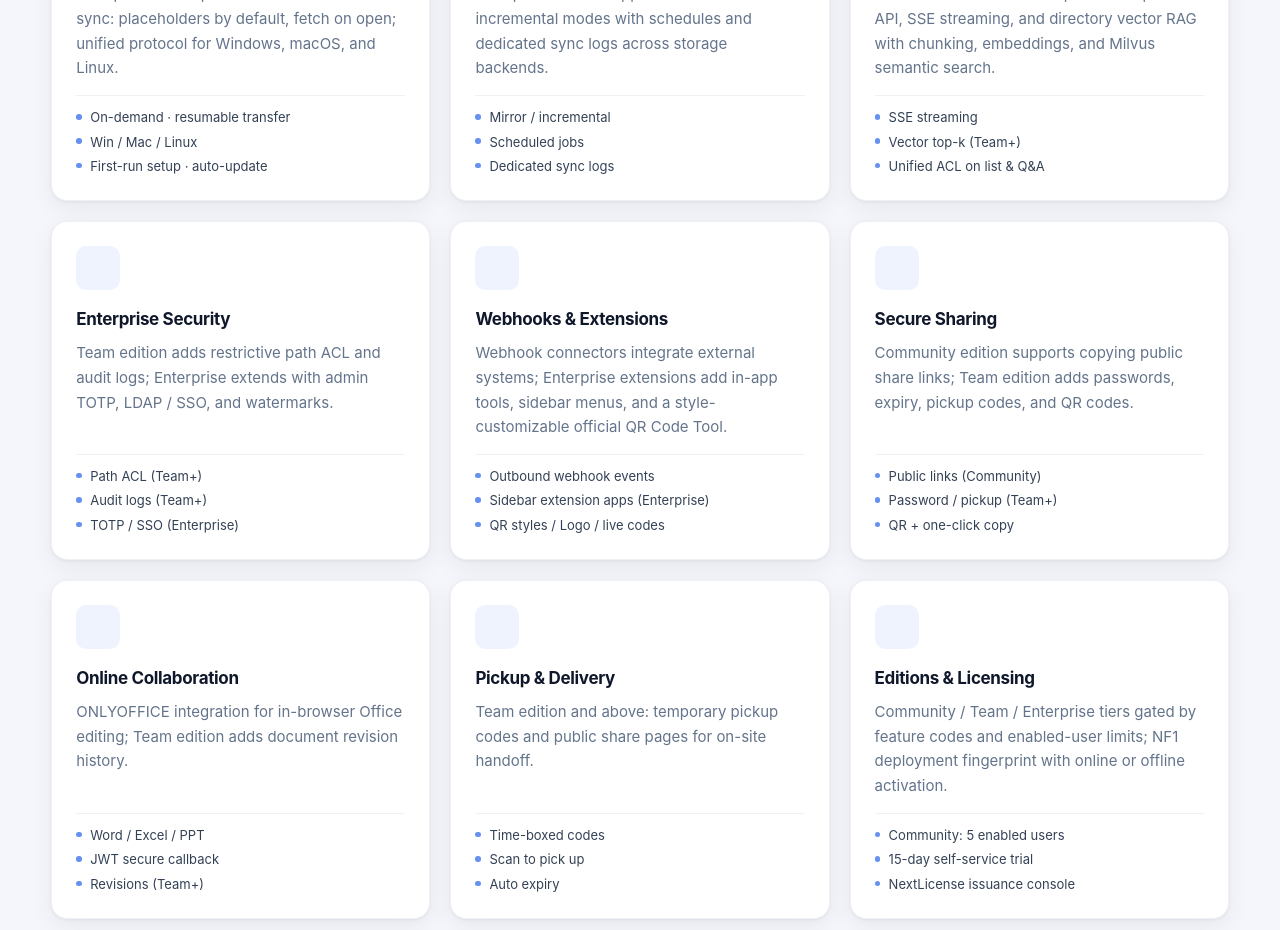
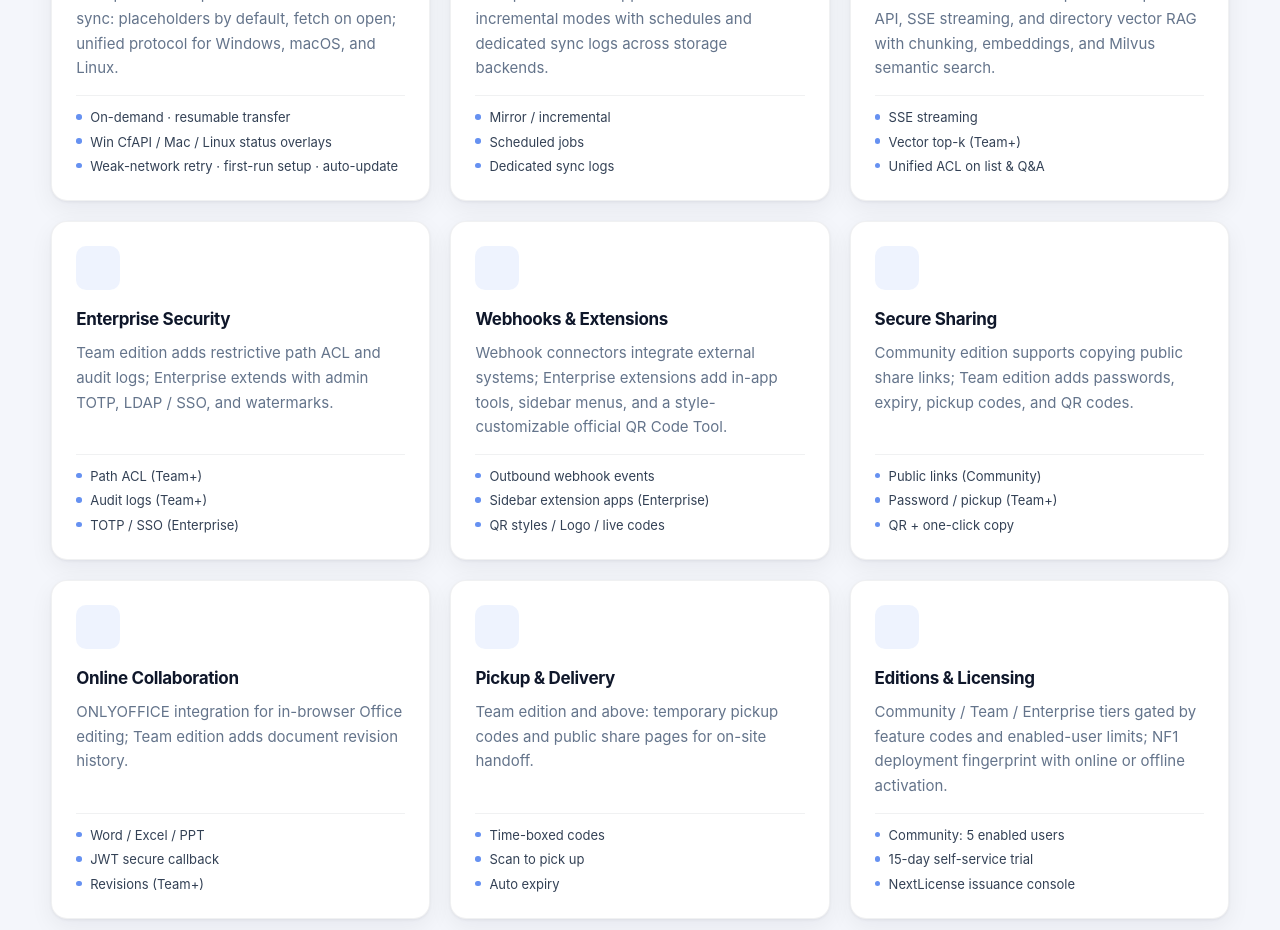
Before and after one commit to filenext/website, a Vue app: page / in a window 1280 px wide. Shown: the part 2780-3710 px from the top of the page. Built offline with nearby package versions, Linux system fonts and the light colour scheme; no server answers; some icons are missing.

Commit message:
feat: 更新桌面 Sync Drive 官网能力卖点文案。
补充 Win CfAPI、Linux 状态角标与弱网重试等生产化能力描述。

```diff
--- a/src/i18n/locales/en-US.ts
+++ b/src/i18n/locales/en-US.ts
@@ -101,7 +101,7 @@ export default {
       {
         title: 'Desktop Sync Drive',
         desc: 'Enterprise desktop client with on-demand sync: placeholders by default, fetch on open; unified protocol for Windows, macOS, and Linux.',
-        points: ['On-demand · resumable transfer', 'Win / Mac / Linux', 'First-run setup · auto-update'],
+        points: ['On-demand · resumable transfer', 'Win CfAPI / Mac / Linux status overlays', 'Weak-network retry · first-run setup · auto-update'],
       },
       {
         title: 'Cross-Storage Sync',
--- a/src/i18n/locales/zh-CN.ts
+++ b/src/i18n/locales/zh-CN.ts
@@ -101,7 +101,7 @@ export default {
       {
         title: '桌面 Sync Drive',
         desc: '企业版桌面客户端按需同步：本地默认占位，打开再拉取；Win / Mac / Linux 统一同步协议。',
-        points: ['按需拉取 · 断点续传', 'Win / Mac / Linux', '首次连接向导 · 自动升级'],
+        points: ['按需拉取 · 断点续传', 'Win CfAPI / Mac / Linux 状态角标', '弱网重试 · 首次向导 · 自动升级'],
       },
       {
         title: '跨存储同步',
```
